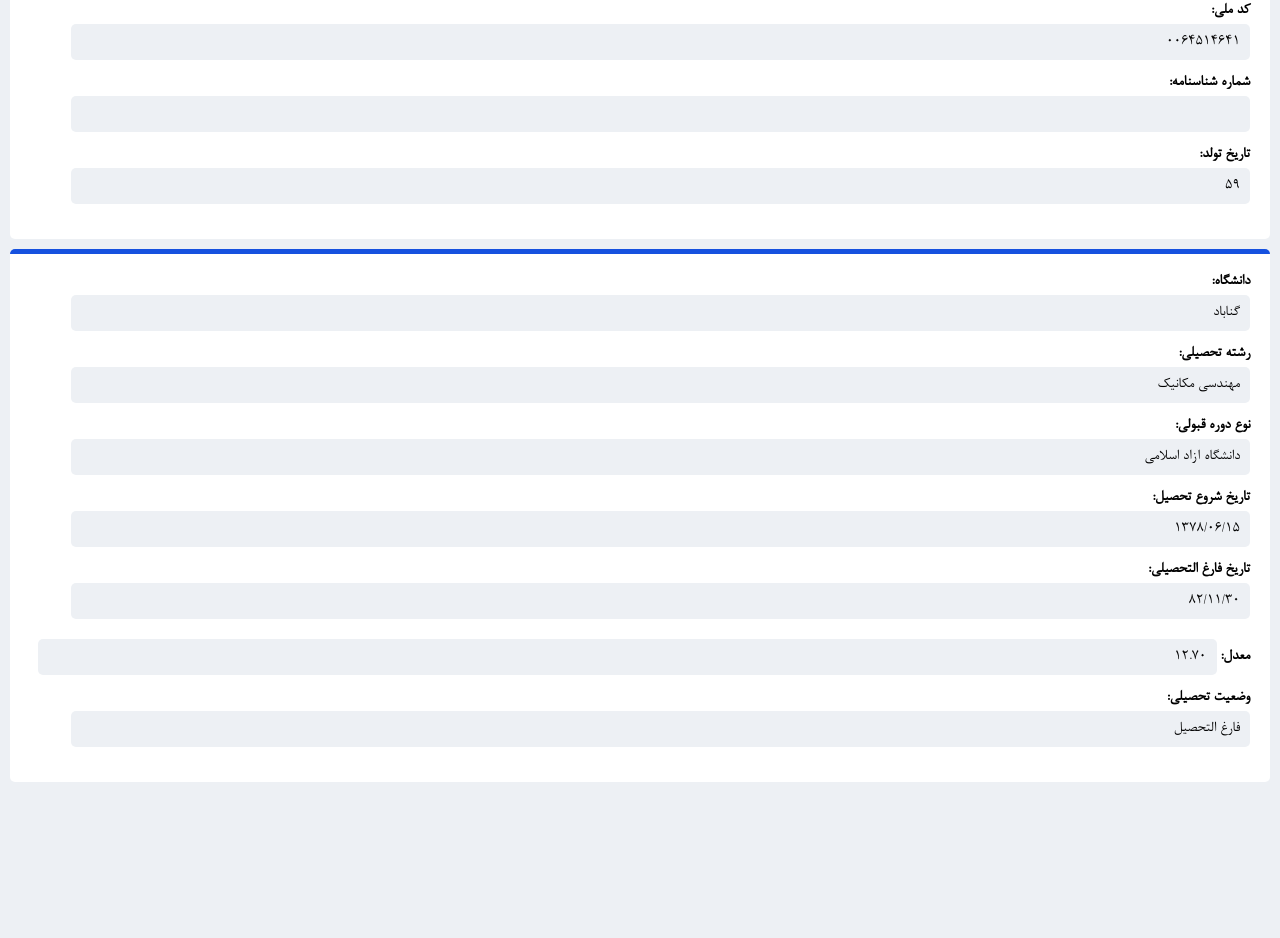
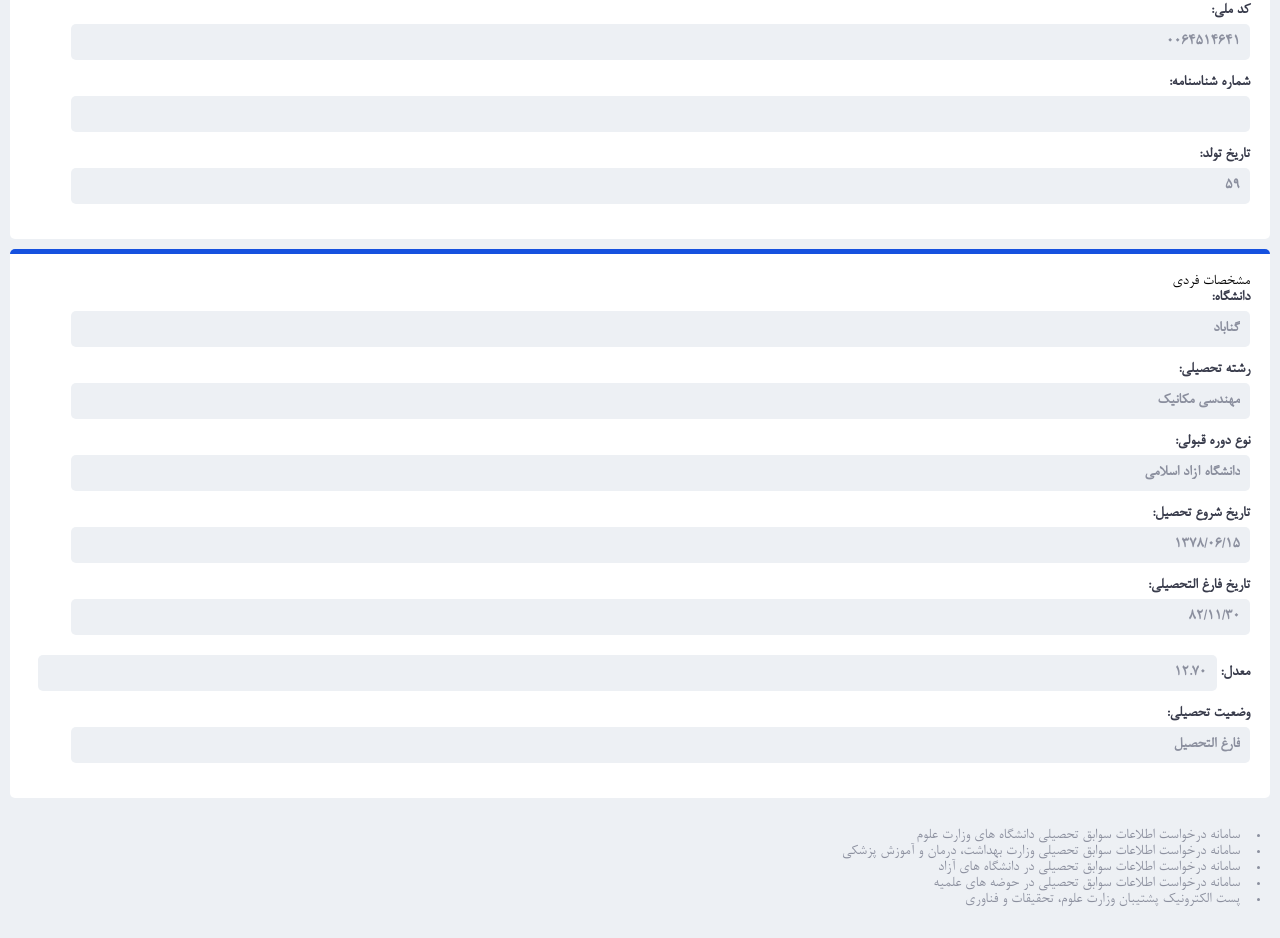
Before and after one commit to ym789000/site, a plain HTML site: page index.html in a window 1280 px wide. Shown: the part 1628-2566 px from the top of the page. Before the commit the page ends 2420 px from the top, so only its background shows below. Drawn offline with Linux system fonts and the light colour scheme.

Commit message:
more changes

```diff
--- a/index.html
+++ b/index.html
@@ -48,6 +48,9 @@
         </div>
     </div>
     <div class="moshakhasat">
+        <div class="titr">
+            <span>مشخصات فردی</span>
+        </div>
         <div class="fardi">
             <span>دانشگاه:</span>
             <input type="text" value="گناباد">
@@ -77,13 +80,14 @@
             <input type="text" value="فارغ التحصیل">
         </div>
     </div>
-    <!--        <form>-->
-    <!--            <input type="text" placeholder="Enter your name">-->
-    <!--            <label>-->
-    <!--                <input type="email" placeholder="Enter your email">-->
-    <!--            </label>-->
-    <!--            <input type="submit" value="Submit">-->
-    <!--        </form>-->
+<div class="ezafi">
+    <li>سامانه درخواست اطلاعات سوابق تحصیلی دانشگاه های وزارت علوم</li>
+    <li>سامانه درخواست اطلاعات سوابق تحصیلی وزارت بهداشت، درمان و آموزش پزشکی</li>
+    <li>سامانه درخواست اطلاعات سوابق تحصیلی در دانشگاه های آزاد</li>
+    <li>سامانه درخواست اطلاعات سوابق تحصیلی در حوضه های علمیه</li>
+    <li>پست الکترونیک پشتیبان وزارت علوم، تحقیقات و فناوری</li>
+</div>
+    <div></div>
 </div>
 </body>
 </html>
--- a/styles.css
+++ b/styles.css
@@ -26,6 +26,10 @@ body {
     color: #1651df;
     background: #edf0f4;
     padding: 20px 10px;
+}
+
+.peygiri :first-child {
+    font-family: Arial, sans-serif;
 }
 
 .etelaat {
@@ -85,15 +89,16 @@ img {
 .fardi :first-child {
     font-weight: bold;
     font-size: 16px;
+    color: #383b4b;
 }
 
-/*.border {*/
-/*    border-bottom: 1px solid #fd6800;*/
-/*    padding-bottom: 20px;*/
-/*    margin-bottom: 20px;*/
-/*    width: 10px;*/
-/*    height: 100%;*/
-/*}*/
+.ezafi {
+    margin-bottom: 10px;
+    padding: 20px;
+    color: #8b8f9e;
+    font-size: 16px;
+    direction: rtl;
+}
 
 
 input[type="text"] {
@@ -103,7 +108,9 @@ input[type="text"] {
     margin: 5px 0;
     font-size: 16px;
     border: none;
+    font-weight: bold;
     border-radius: 5px;
+    color: #8b8f9e;
     background-color: #edf0f4;
     font-family: "MyCustomFont", sans-serif;
 }
```
